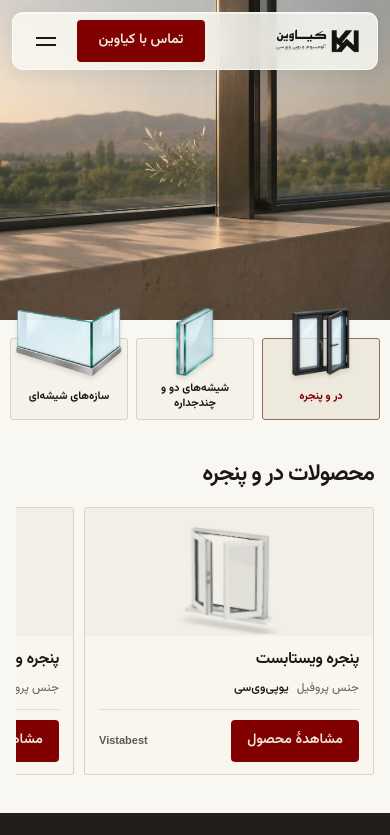
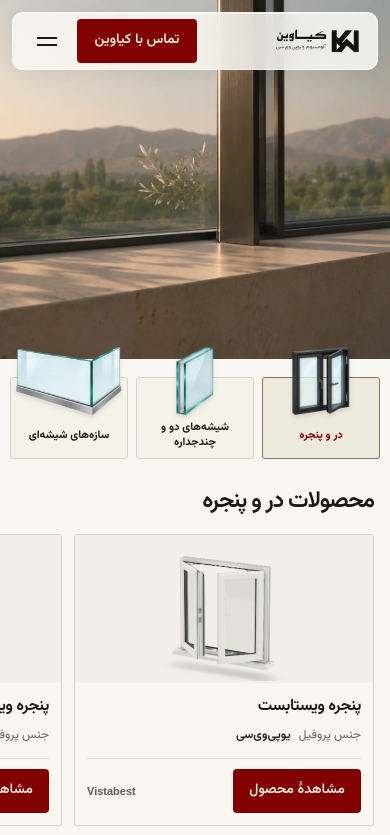
Before and after one commit to mamadalili/kiawin-preview, a plain HTML site: page index.html in a window 390 px wide. Shown: the top 835 px of the page. Drawn offline with Linux system fonts and the light colour scheme.

Commit message:
Improve mobile hero and touch carousel

```diff
--- a/architecture-story.css
+++ b/architecture-story.css
@@ -63,6 +63,7 @@ body:has(#consultation[open]) {overflow:hidden}
 .consult-options span {font-size:14px}.consult-options b {font-weight:600}
 .consult-address {display:inline-block;margin-top:15px;padding:5px 0;color:var(--wine);font-size:14px}
 @media(max-width:760px) {
+  .story-preview .video-hero img {transform:none}
   .walk {
     grid-template-columns:minmax(0,1fr);grid-template-areas:"stack";
     --film-height:clamp(165px,37svh,330px);
--- a/atelier.css
+++ b/atelier.css
@@ -108,6 +108,8 @@
 .site-foot a:hover,#ask-workshop:hover {color:white}
 @media(min-width:721px) and (max-width:960px){.header {gap:14px}.header nav {gap:14px}.foot-grid {grid-template-columns:1fr 1fr}}
 @media(max-width:720px){
+  .categories {padding-bottom:18px}
+  .products {padding-block:6px 22px}
   .workshop {padding:28px 16px}
   .workshop-head {align-items:start;flex-direction:column;gap:14px;margin-bottom:12px}
   .workbench {grid-template:"studio" auto "controls" auto / minmax(0,1fr)}
--- a/index.html
+++ b/index.html
@@ -5,9 +5,9 @@
   <meta name="viewport" content="width=device-width,initial-scale=1">
   <meta name="theme-color" content="#f8f7f2">
   <title>کیاوین | گالری معماری و بازسازی پنجره</title>
-  <link rel="stylesheet" href="style.css?v=10">
-  <link rel="stylesheet" href="atelier.css?v=11">
-  <link rel="stylesheet" href="architecture-story.css?v=13">
+  <link rel="stylesheet" href="style.css?v=14">
+  <link rel="stylesheet" href="atelier.css?v=14">
+  <link rel="stylesheet" href="architecture-story.css?v=14">
   <script src="workshop.js?v=11" defer></script>
   <script src="products.js?v=11" defer></script>
   <script src="gallery.js?v=13" defer></script>
--- a/style.css
+++ b/style.css
@@ -98,7 +98,13 @@ button {border:0;background:transparent;cursor:pointer}
 .video-hero picture,.video-hero img,.video-hero video {display:block;width:100%;height:100%;object-fit:cover}
 .video-hero img {filter:brightness(1.09) contrast(.94);object-position:52% 52%}
 @media(max-width:720px) {
-  .video-hero {height:clamp(225px,min(82vw,48svh),380px)}
+  .video-hero {height:clamp(280px,min(92vw,52svh),400px)}
+  .video-hero img {object-position:53% 40%}
+  .header {top:max(12px,env(safe-area-inset-top));gap:8px}
+  .header .brand {flex-shrink:0}
+  .menu-button {width:44px;height:44px;flex-shrink:0}
+  .action {min-height:44px}
+  .header .contact {width:120px;padding-inline:10px}
 }
 #categories, #gallery {scroll-margin-top:82px}
 .categories {padding:24px var(--margin) 23px;background:var(--paper)}
@@ -210,7 +216,15 @@ button {border:0;background:transparent;cursor:pointer}
 @media(max-width:900px) and (min-width:721px){.product-track {grid-auto-columns:calc((100% - 24px)/3)}}
 @media(max-width:720px){
   .products {padding:4px 16px 15px}
-  .product-track {grid-auto-columns:min(81%,340px);gap:10px}
-  .product-card {grid-template-rows:128px 1fr auto}
+  .product-track {
+    grid-auto-columns:min(78vw,300px);gap:12px;justify-content:start;
+    margin-inline:-16px;padding:4px 16px 12px;scroll-padding-inline:16px;
+    touch-action:pan-x pan-y pinch-zoom;scrollbar-width:none;
+  }
+  .product-track::-webkit-scrollbar {display:none}
+  .product-card {grid-template-rows:clamp(138px,38vw,158px) 1fr auto;scroll-snap-stop:always}
+  .product-copy {padding:12px}
+  .product-buy {margin-inline:12px;flex-wrap:wrap;gap:8px}
+  .product-spec {flex-wrap:wrap;gap:2px 8px}
 }
 #products {scroll-margin-top:84px}
```
